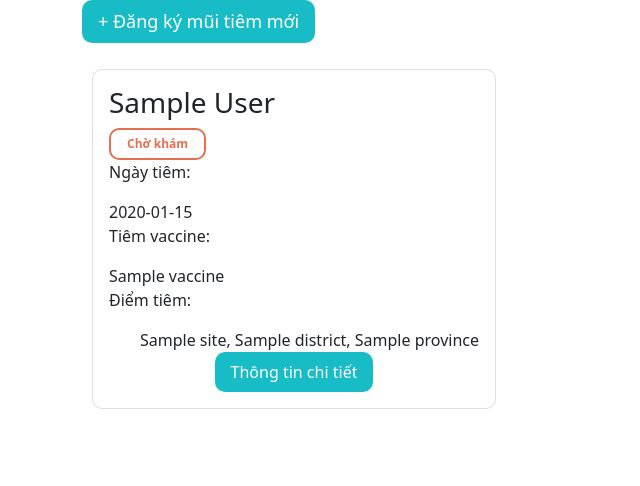
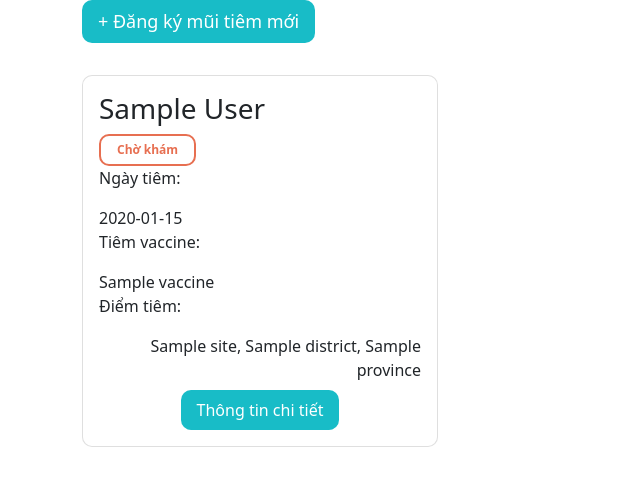
Before and after one commit to censodev/aptech_prj600, a PHP site: page / in a window 1280 px wide. Shown: the part 80-566 px from the top of the page, without its empty margins (0-640 px from the left). Run offline with PHP 8.4, Linux system fonts and the light colour scheme; the visitor is signed in with stand-in values (Sample User, id 1); tables that the repository leaves empty hold one stand-in row (values such as "Sample post").

Commit message:
fix style home

```diff
--- a/src/views/home.view.php
+++ b/src/views/home.view.php
@@ -18,8 +18,10 @@
     </div>
 
     <div class="container card-layout py-3">
+        <div class="row">
             <?php foreach ($profiles as $u): ?>
-            <div class="card" style="width: 404px; border-radius: 10px; margin: 10px">
+                <div class="col-sm-6 col-md-4 py-3">
+                    <div class="card h-100" style="border-radius: 10px;">
                         <div class="card-body d-flex flex-column">
                             <h3 class="card-title" id="username"><?php echo $u['full_name'] ?></h3>
                             <span class="badge px-3 py-2 align-self-start"
@@ -39,7 +41,7 @@
                                 </div>
                                 <div class="infor">
                                     <p id="typeOfVaccine" class="mb-0">
-                                <?php echo $u['vaccine_id']== NULL ?"Chưa chỉ định":$vaccine =(new Vaccine())->findById($u['vaccine_id'])['name']; ?>
+                                        <?php echo $u['vaccine_id'] == NULL ? "Chưa chỉ định" : $vaccine = (new Vaccine())->findById($u['vaccine_id'])['name']; ?>
                                     </p>
                                 </div>
                             </div>
@@ -57,9 +59,9 @@
                             </div>
                             <?php if ($u['status'] == ProfileStatus::COMPLETED): ?>
                                 <img src="<?php echo $qr->generate(Helper::url('vaccine-passport?id=' . $u['identity_card']))->getDataUri() ?>"
-                             class="qr-code align-self-center mb-2" style="width:100px;height:100px"/>
+                                     class="qr-code align-self-center" style="width:100px;height:100px"/>
                             <?php endif; ?>
-                    <div class="d-flex align-items-end flex-grow-1 justify-content-center">
+                            <div class="d-flex align-items-end flex-grow-1 justify-content-center mt-2">
                                 <a href=" <?php echo Helper::url('profile-patient?id=' . $u['id']) ?>"
                                    class="btn btn-primary border-0 px-3 py-2"
                                    style="border-radius: 10px;background-color: #18bcc7;"
@@ -67,6 +69,8 @@
                             </div>
                         </div>
                     </div>
+                </div>
             <?php endforeach; ?>
         </div>
     </div>
+</div>
```
Lines whose indentation alone changed are shown as unchanged.
